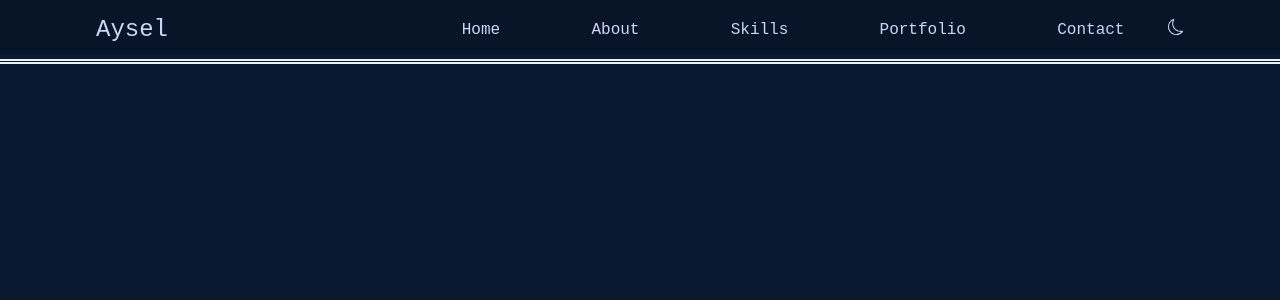
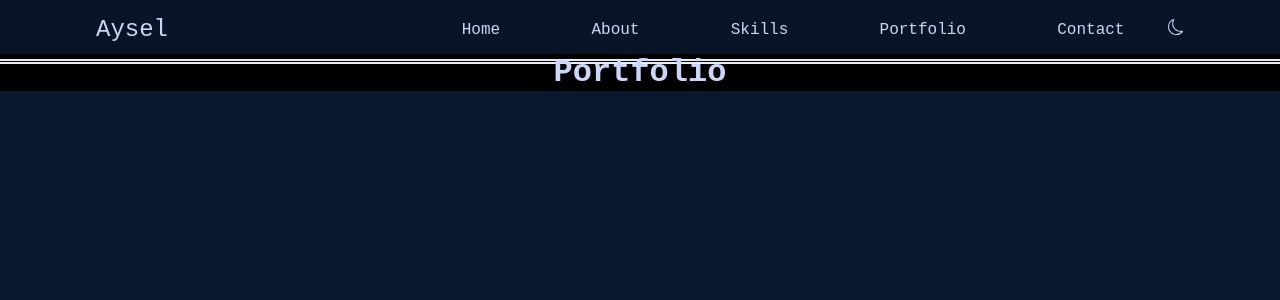
Before and after one commit to Seyidahmadova/My-Portfolio, a React (Create React App) app: page /portfolio in a window 1280 px wide. Shown: the top 300 px of the page. Built offline with nearby package versions, Linux system fonts and the light colour scheme; a web font is replaced by a local one.

Commit message:
Added Portfolio page

```diff
--- a/src/App.js
+++ b/src/App.js
@@ -2,9 +2,10 @@ import "./App.css";
 import React from "react";
 import { BrowserRouter, Routes, Route } from "react-router-dom";
 import Home from "./Home/Home";
-import LeftSide from "./components/LeftSide/LeftSide";
 import NavbarP from "./components/Navbar/Navbar";
 import About from "./About/About";
+import Skills from "./Skills/Skills";
+import Portfolio from "./Portfolio/Portfolio";
 
 function App() {
   return (
@@ -15,6 +16,8 @@ function App() {
           <Routes>
             <Route path="/"  element={<Home />} />
             <Route path="/about" element={<About/>}/>
+            <Route path="/skills" element={<Skills/>}/>
+            <Route path="/portfolio" element={<Portfolio/>}/>
           </Routes>
         </React.Fragment>
       </BrowserRouter>
@@ -30,13 +33,6 @@ function App() {
       </Routes>
       </BrowserRouter> */}
 
-
-      {/* <NavbarP/>
-      <LeftSide/>
-      <div className="cont">
-      <Home/>
-      <About/>
-      </div> */}
     </div>
   );
 }
--- a/src/Portfolio/Portfolio.jsx
+++ b/src/Portfolio/Portfolio.jsx
@@ -0,0 +1,25 @@
+import React from 'react'
+import './Portfolio.css'
+
+export default function Portfolio() {
+  return (
+    <div className='Portfolio'>
+      <div className="portfolio-container">
+        <div className="portfolio-header">
+            <h1>Portfolio</h1>
+        </div>
+
+        <div className="portfolio-detail">
+            <div className="portfolio-item">
+                <div className="portfolio-image"></div>
+                <div className="portfolio-title"></div>
+                <div className="portfolio-link">
+                    <div className="portfolio-github"></div>
+                    <div className="portfolio-demo"></div>
+                </div>
+            </div>
+        </div>
+      </div>
+    </div>
+  )
+}
```
